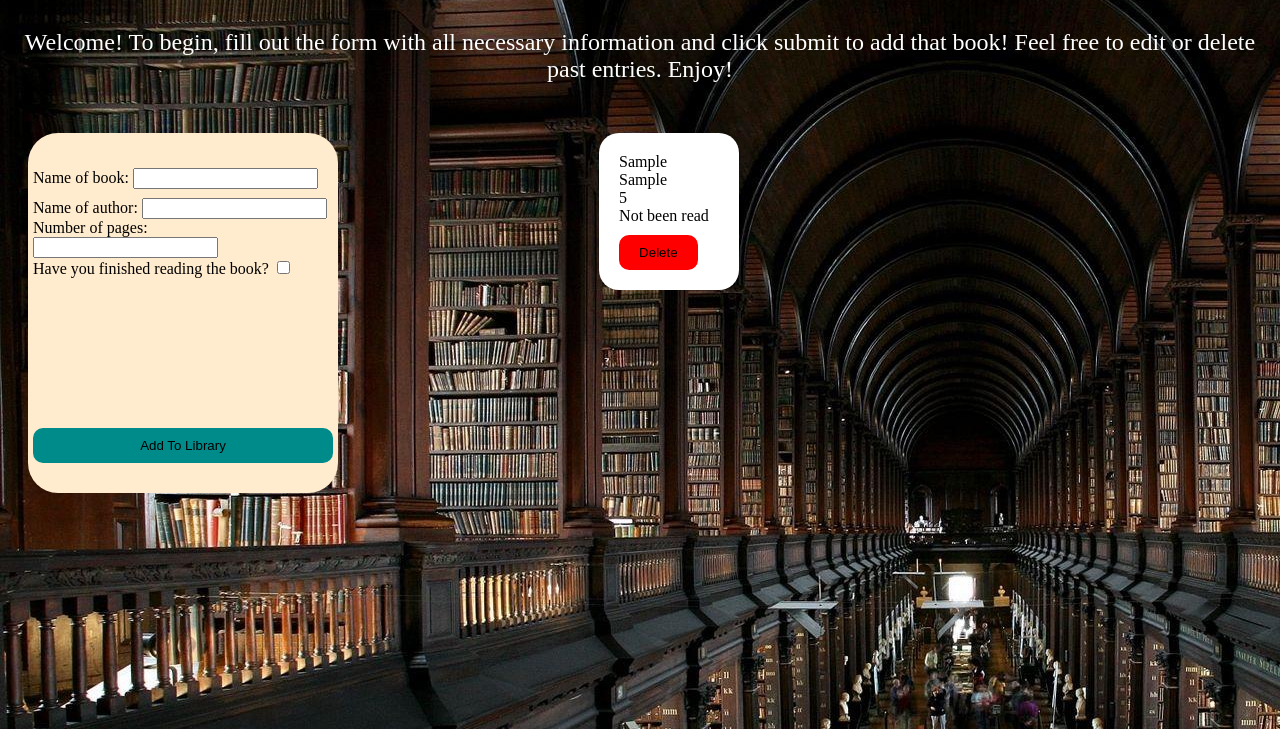
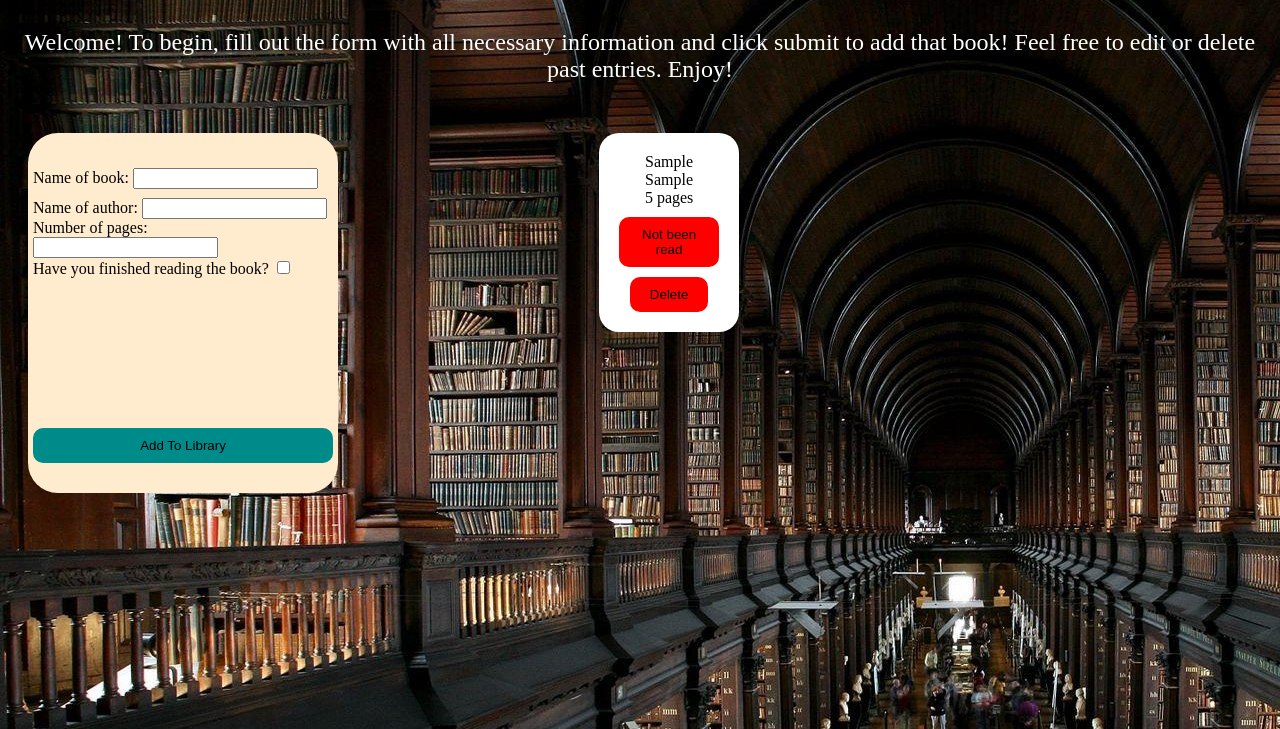
Before and after one commit to justinmoreira/Virtual-Library, a plain HTML site: page index.html in a window 1280 px wide. Both pictures are taken after typing "Sample", "Sample", "5" into the empty fields and a click on the button "Add To Library". Shown: the part 71-800 px from the top of the page. Drawn offline with Linux system fonts and the light colour scheme.

Commit message:
Not been read -> been read button on each card

```diff
--- a/function.js
+++ b/function.js
@@ -43,11 +43,21 @@ function displayNewBook(){
     card.appendChild(cardAuthor);
 
     let cardPages = document.createElement('div');
-    cardPages.textContent = myLibrary[currentIndex].pages;
+    cardPages.textContent = myLibrary[currentIndex].pages + ' pages';
     card.appendChild(cardPages);
 
-    let cardRead = document.createElement('div');
+    let cardRead = document.createElement('button');
+    cardRead.className = 'delete-input';
     cardRead.textContent = myLibrary[currentIndex].read;
+    if(cardRead.textContent == 'Been read') {
+        cardRead.style.background = 'green';
+    }
+    cardRead.addEventListener('click', () => {
+        if(cardRead.style.background = 'red'){
+            cardRead.textContent = "Been read";
+            cardRead.style.background = 'green';
+        }
+    });
     card.appendChild(cardRead);
 
     let deleteButton = document.createElement('button');
--- a/style.css
+++ b/style.css
@@ -52,6 +52,10 @@ form{
     padding: 20px;
     width: 100px;
     height: fit-content;
+    display: flex;
+    flex-direction: column;
+    justify-content: center;
+    align-items: center;
 }
 .delete-input{
     border: none;
```
